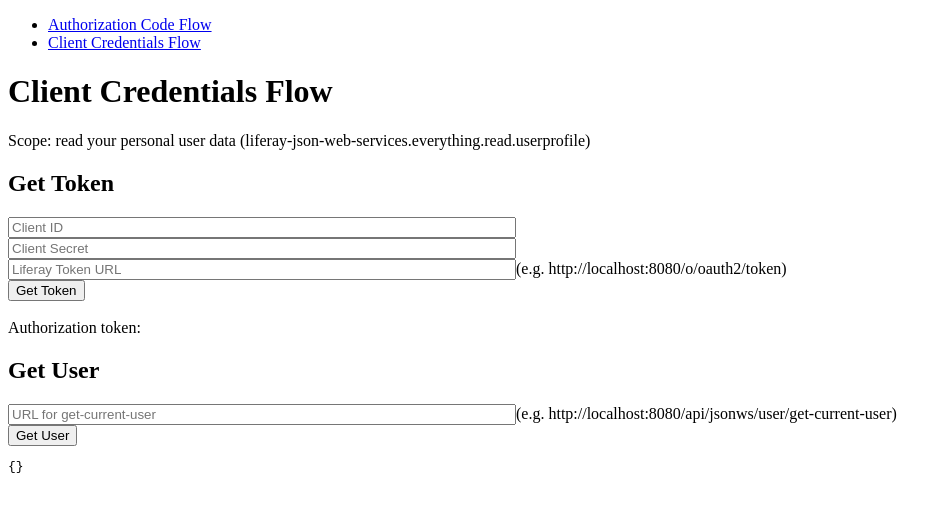
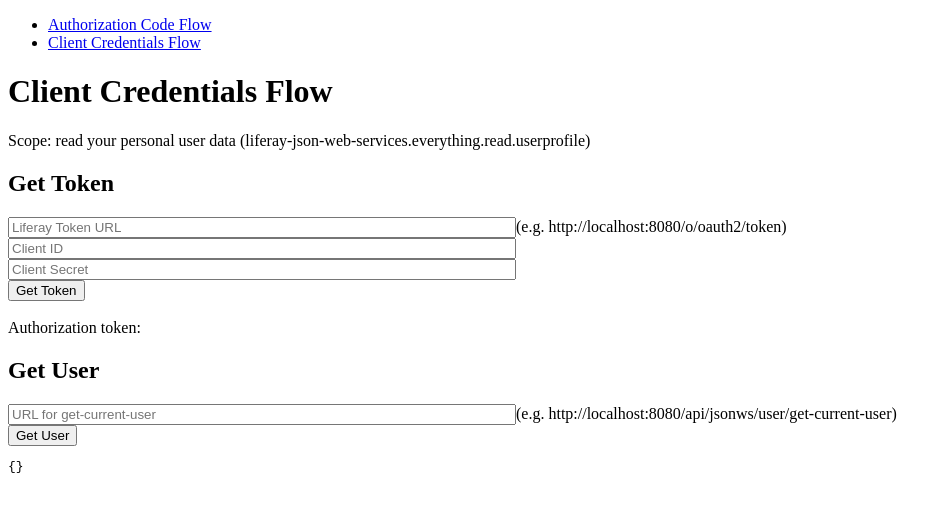
Before and after one commit to mtokudome/liferay-oauth2, a React (Create React App) app: page /client-credentials-flow in a window 1280 px wide. Shown: the top 512 px of the page, without its empty margins (0-952 px from the left). Built offline with nearby package versions, Linux system fonts and the light colour scheme.

Commit message:
LRCI-3470 Reorder the Token component fields

```diff
--- a/src/components/Token.js
+++ b/src/components/Token.js
@@ -29,6 +29,20 @@ export function Token({handleToken, grantType, redirectUri}) {
 			<h2>Get Token</h2>
 
 			<input
+				onChange={(event) => setTokenUrl(event.target.value)}
+				placeholder="Liferay Token URL"
+				style={{width: 500}}
+				type="text"
+				value={tokenUrl}
+			/>
+
+			{
+				'(e.g. http://localhost:8080/o/oauth2/token)'
+			}
+
+			<br />
+
+			<input
 				onChange={(event) => setClientId(event.target.value)}
 				placeholder="Client ID"
 				style={{width: 500}}
@@ -48,20 +62,6 @@ export function Token({handleToken, grantType, redirectUri}) {
 
 			<br />
 
-			<input
-				onChange={(event) => setTokenUrl(event.target.value)}
-				placeholder="Liferay Token URL"
-				style={{width: 500}}
-				type="text"
-				value={tokenUrl}
-			/>
-
-			{
-				'(e.g. http://localhost:8080/o/oauth2/token)'
-			}
-
-			<br />
-
 			<button onClick={handleGetToken}>Get Token</button>
 		</div>
 	);
```
